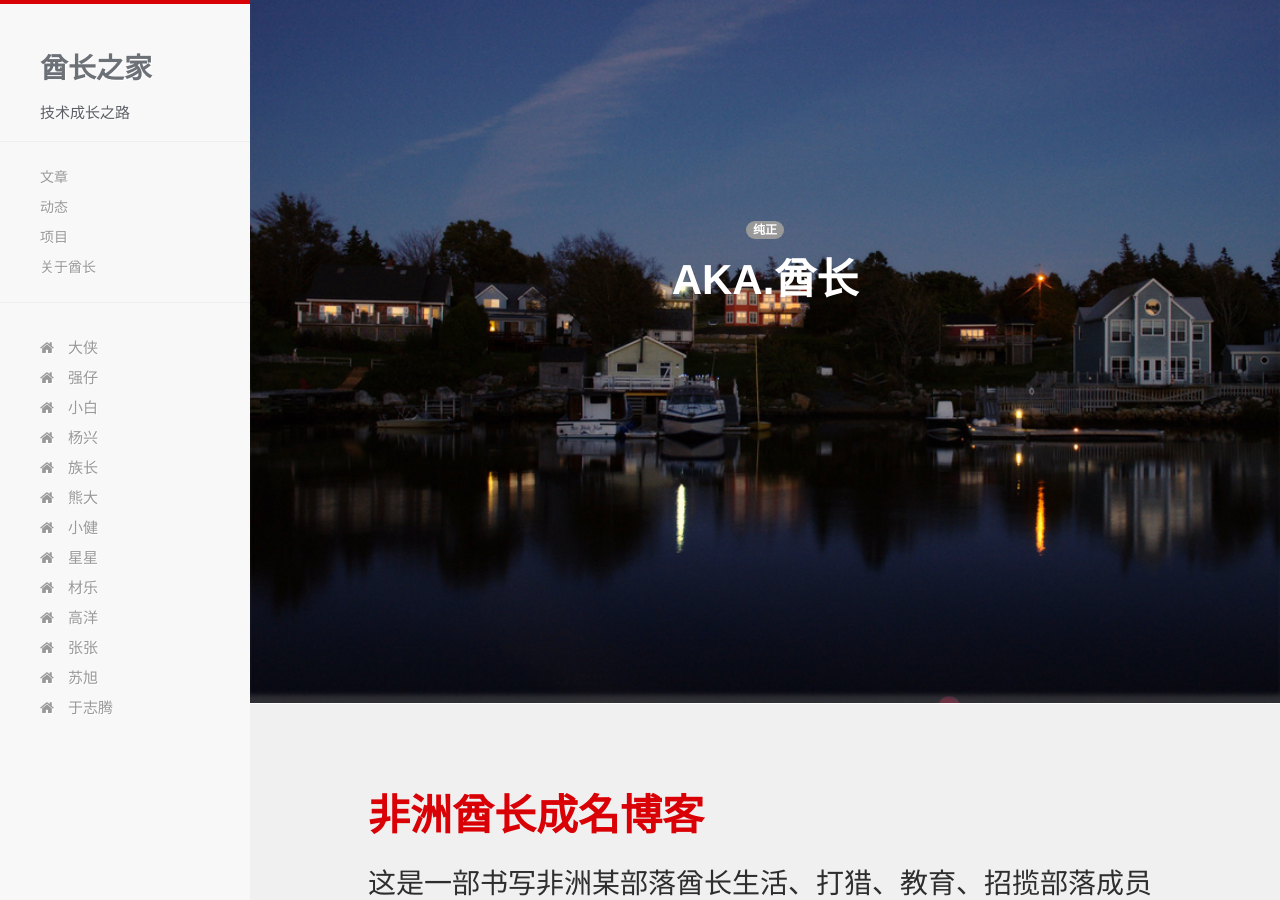
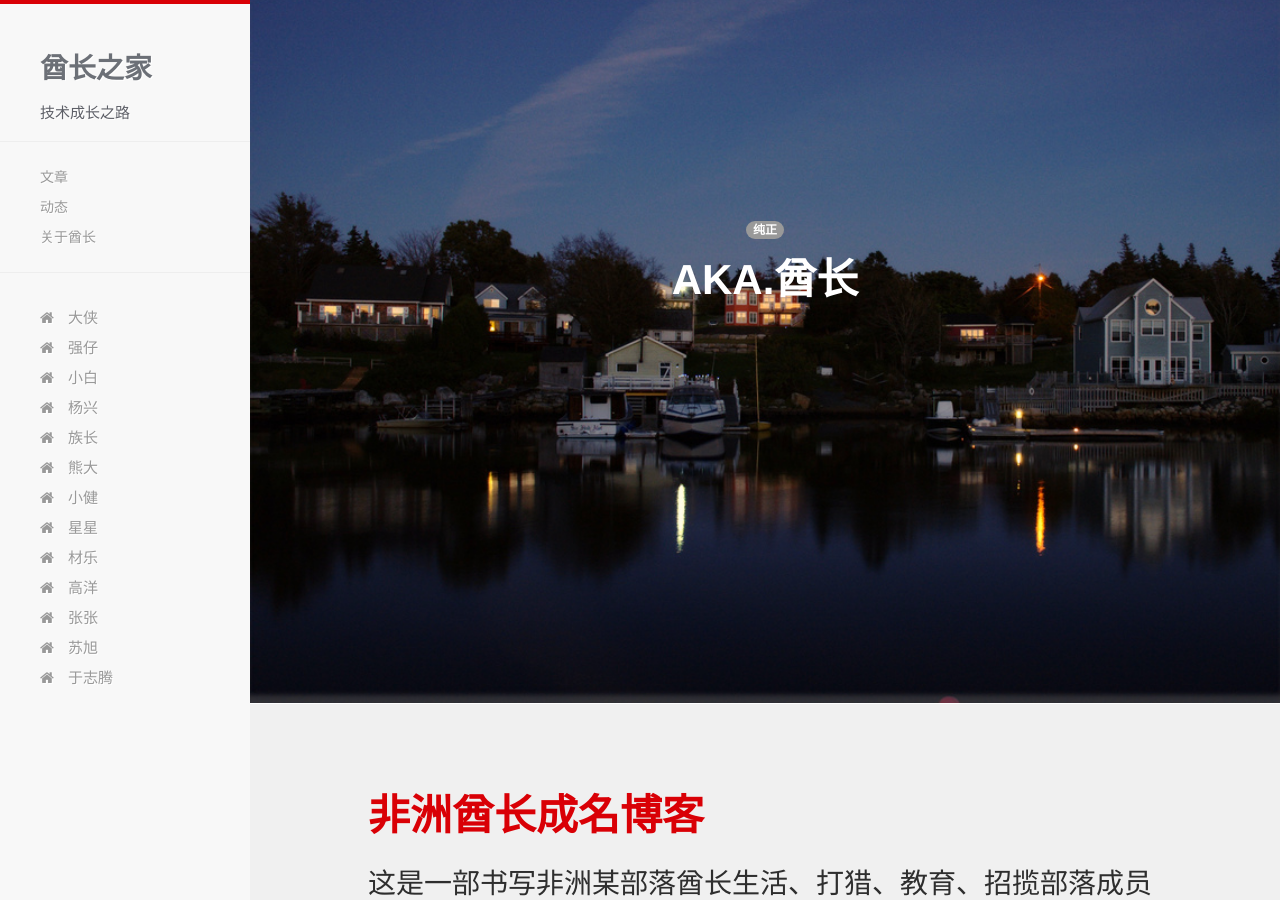
Before and after one commit to big-chief/big-chief.github.io, a Jekyll site: the page built from index.html, in a window 1280 px wide and 900 px high. Built offline with Jekyll 4.4.1, drawn with Linux system fonts in a browser that asks for light colours; Markdown is read by kramdown in place of the engine named in the settings.

Commit message:
删除链接

```diff
--- a/_includes/navigation.html
+++ b/_includes/navigation.html
@@ -13,7 +13,7 @@
       <ul class="nav navbar-nav">
       <li><a href="{{ site.baseurl }}/list.html">文章</a></li>
       <li><a href="{{ site.baseurl }}/links.html">动态</a></li>
-      <li><a href="{{ site.baseurl }}/projects.html">项目</a></li>
+      <!--<li><a href="{{ site.baseurl }}/projects.html">项目</a></li>-->
       <li><a href="{{ site.baseurl }}/about.html"></i>关于酋长</a></li>
       </ul>
     </div><!--/.nav-collapse -->
@@ -27,7 +27,7 @@
     <hr />
     <li><a href="{{ site.baseurl }}/list.html">文章</a></li>
     <li><a href="{{ site.baseurl }}/links.html">动态</a></li>
-    <li><a href="{{ site.baseurl }}/projects.html">项目</a></li>
+    <!--<li><a href="{{ site.baseurl }}/projects.html">项目</a></li>-->
     <li><a href="{{ site.baseurl }}/about.html">关于酋长</a></li>
     <hr />
     <div id="social-wrapper">
```
